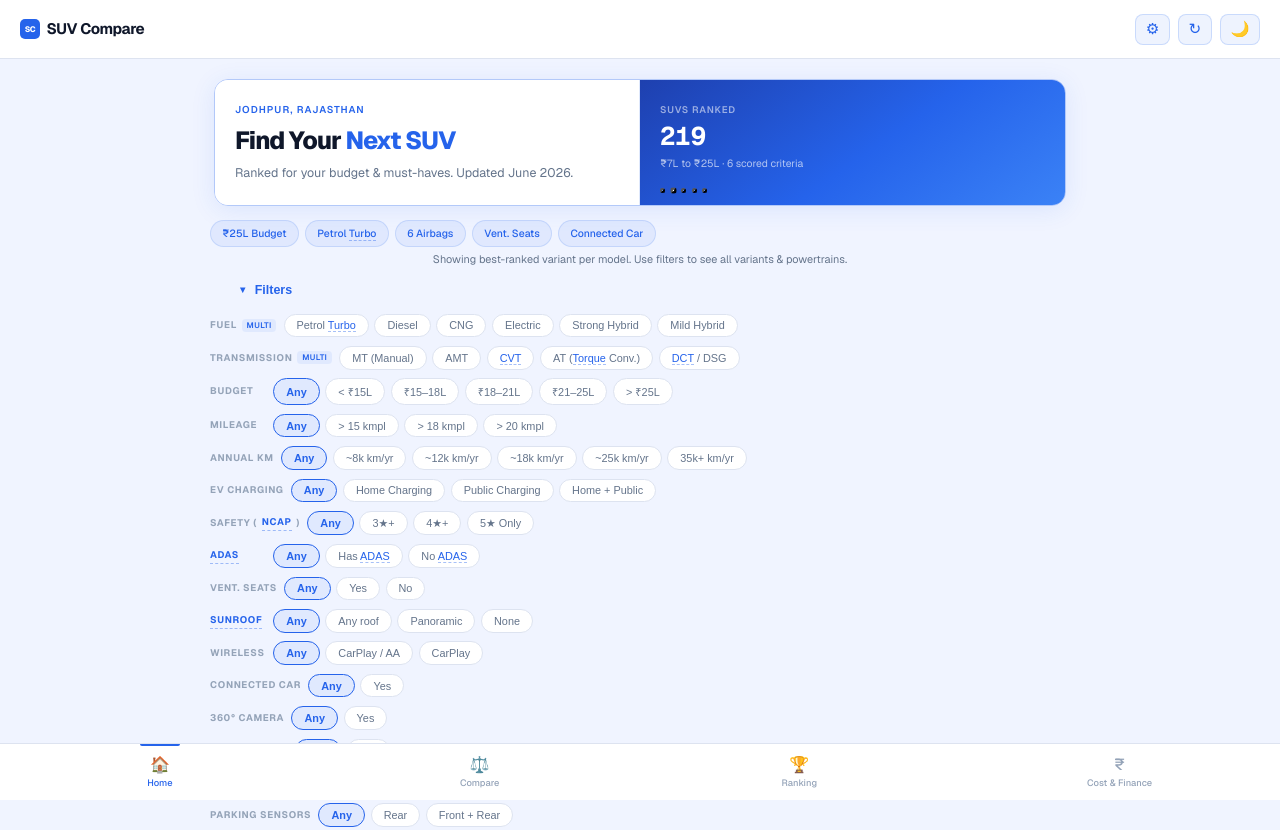
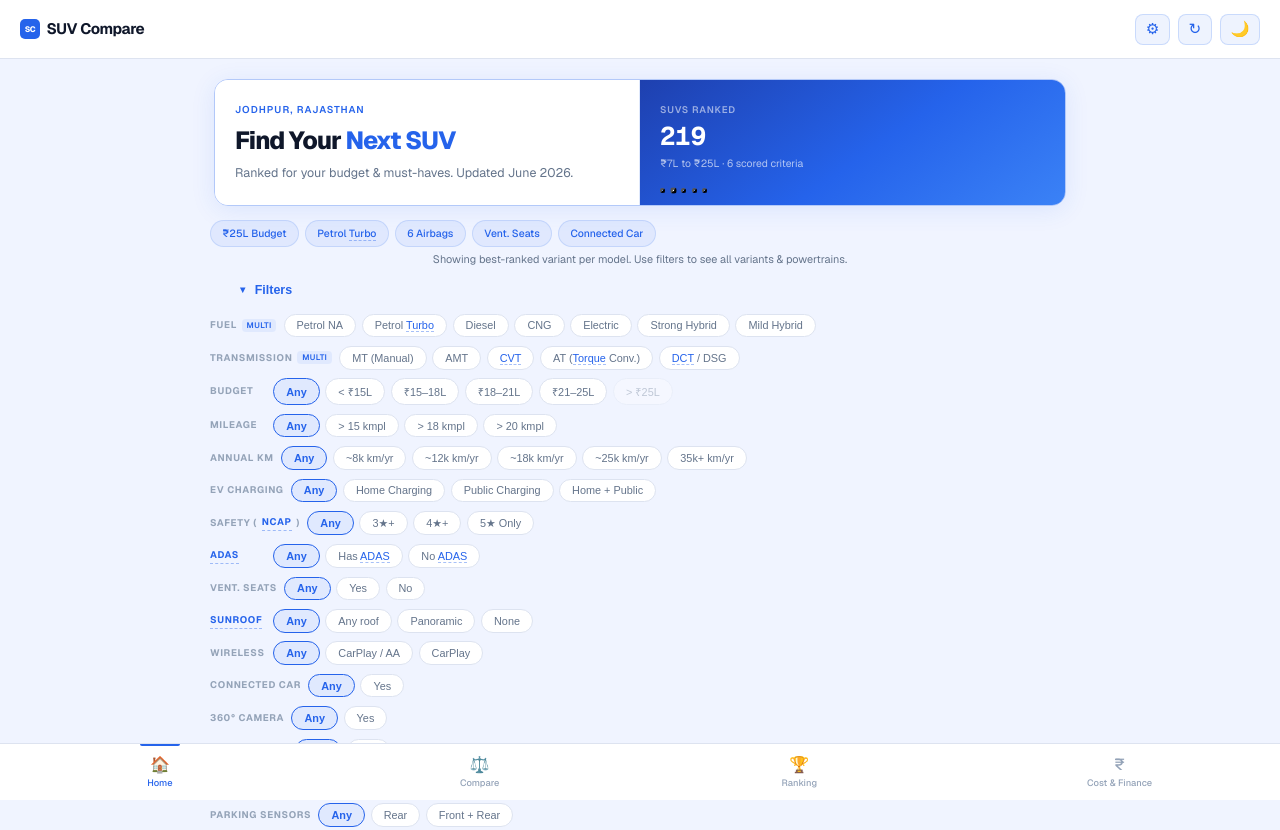
Before and after one commit to BharatRangwani/suv-compare, a website: page index.html in a window 1280 px wide. Shown: the top 830 px of the page. Drawn offline with nearby package versions, Linux system fonts and the light colour scheme.

Commit message:
feat: filter chips grey out when zero results; add Petrol NA fuel option
- Add 'Petrol NA' (petrol) to Fuel filter options
- Chips that would produce zero results are greyed out (opacity 0.35,
  pointer-events: none) after each filter change
- Active chips are never greyed out so you can always deselect
- updateAvailability() exposed from renderFilters and called on initial
  load and after every filter/clear action

```diff
--- a/modules/ui-filters.js
+++ b/modules/ui-filters.js
@@ -309,11 +309,27 @@ export function applyFilters(cars, filters) {
   });
 }
 
+// Returns count of cars that would match if `group` were set to `value`
+// (all other current filters still apply, this one overrides)
+function countWithFilter(cars, filters, group, value, multi) {
+  const trial = { ...filters };
+  if (multi) {
+    const arr = filters[group].includes(value)
+      ? filters[group].filter(v => v !== value)   // toggling off
+      : [...filters[group], value];               // toggling on
+    trial[group] = arr;
+  } else {
+    trial[group] = value;
+  }
+  return applyFilters(cars, trial).length;
+}
+
 export function renderFilters(container, onFilterChange) {
   const FILTER_GROUPS = [
     {
       group: 'fuel', label: 'Fuel', multi: true,
       options: [
+        { value: 'petrol',        label: 'Petrol NA' },
         { value: 'petrol_turbo',  label: 'Petrol Turbo' },
         { value: 'diesel',        label: 'Diesel' },
         { value: 'cng',           label: 'CNG' },
@@ -675,6 +691,7 @@ export function renderFilters(container, onFilterChange) {
           updateActiveStates();
           updateClearButton();
           onFilterChange({ ...currentFilters });
+          if (lastKnownCars) updateAvailability(lastKnownCars);
         });
         chipsEl.appendChild(btn);
       });
@@ -695,6 +712,7 @@ export function renderFilters(container, onFilterChange) {
       updateActiveStates();
       updateClearButton();
       onFilterChange({ ...currentFilters });
+      if (lastKnownCars) updateAvailability(lastKnownCars);
     });
     bar.appendChild(clearBtn);
 
@@ -702,6 +720,7 @@ export function renderFilters(container, onFilterChange) {
   }
 
   let syncToggleLabel = null; // set after toggle header is built
+  let lastKnownCars = null;  // updated by updateAvailability()
 
   function updateActiveStates() {
     container.querySelectorAll('.filter-chip[data-group]').forEach(chip => {
@@ -710,6 +729,26 @@ export function renderFilters(container, onFilterChange) {
       chip.classList.toggle('active', isActive(currentFilters, group, value));
     });
     if (syncToggleLabel) syncToggleLabel();
+  }
+
+  // Called by the home/ranking screen after each filter change with the full (pre-filter) car list.
+  // Greys out chips that would yield zero results if selected.
+  function updateAvailability(allCars) {
+    lastKnownCars = allCars;
+    if (!allCars || !allCars.length) return;
+    container.querySelectorAll('.filter-chip[data-group]').forEach(chip => {
+      const group = chip.dataset.group;
+      const value = chip.dataset.value;
+      if (value === 'all') { chip.classList.remove('unavailable'); return; }
+      const multi = MULTI_GROUPS.has(group);
+      // If this chip is already active, never grey it out
+      if (isActive(currentFilters, group, value)) {
+        chip.classList.remove('unavailable');
+        return;
+      }
+      const count = countWithFilter(allCars, currentFilters, group, value, multi);
+      chip.classList.toggle('unavailable', count === 0);
+    });
   }
 
   function updateClearButton() {
@@ -760,4 +799,6 @@ export function renderFilters(container, onFilterChange) {
   const bar = buildFilterBar();
   if (collapsed) bar.classList.add('filter-bar-hidden');
   container.appendChild(bar);
+
+  return { updateAvailability };
 }
--- a/modules/ui-home.js
+++ b/modules/ui-home.js
@@ -196,7 +196,7 @@ export async function renderHome(container) {
 
   let lastAnnualKm = 'all';
 
-  renderFilters(filterContainer, async (filters) => {
+  const { updateAvailability } = renderFilters(filterContainer, async (filters) => {
     // Annual KM filter: update profile daily_km, re-rank, then refresh
     if (filters.annual_km !== lastAnnualKm) {
       lastAnnualKm = filters.annual_km;
@@ -215,9 +215,11 @@ export async function renderHome(container) {
       allRanked = getBestVariantPerBrand(ranked);
     }
     refresh(filters);
+    if (updateAvailability) updateAvailability(allRanked);
   });
 
   refresh(getStoredFilters());
+  if (updateAvailability) updateAvailability(allRanked);
 }
 
 // ─── Car list renderer ────────────────────────────────────────────────────────
--- a/styles/components.css
+++ b/styles/components.css
@@ -454,6 +454,7 @@
 }
 .filter-chip:hover  { border-color: var(--blue); color: var(--blue); }
 .filter-chip.active { border-color: var(--blue); background: var(--blue-light); color: var(--blue); font-weight: 600; }
+.filter-chip.unavailable { opacity: 0.35; cursor: not-allowed; pointer-events: none; }
 .filter-chip.clear-filters { color: var(--red); border-color: var(--red-bg); background: var(--red-bg); align-self: flex-start; margin-top: 0.1rem; }
 
 /* ── Buttons ── */
```
